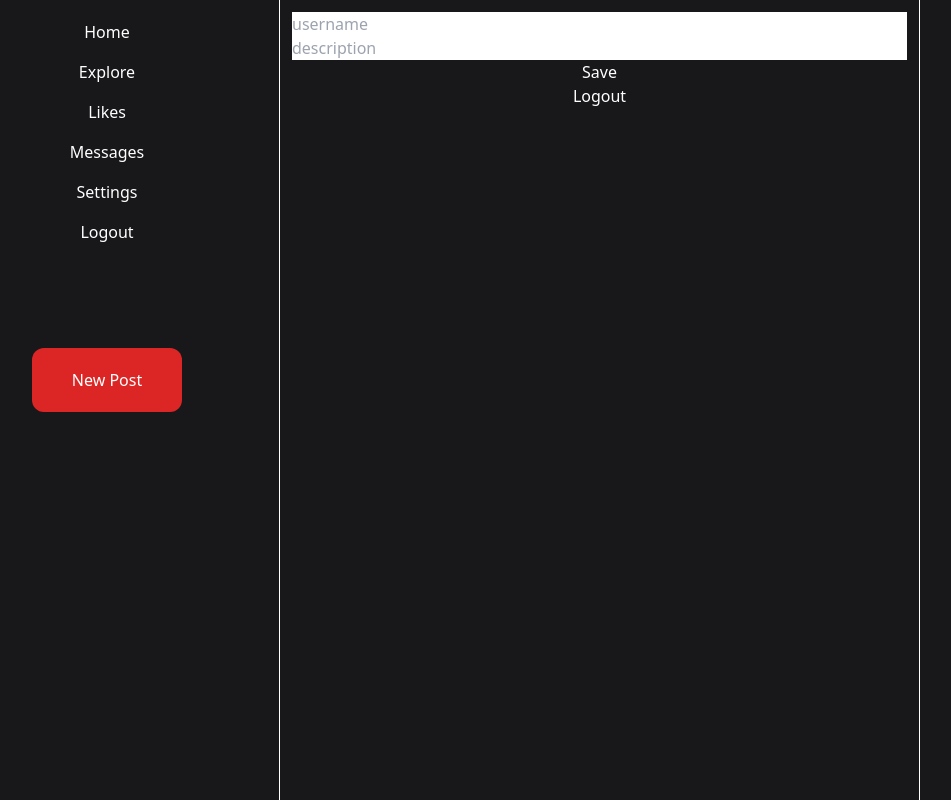
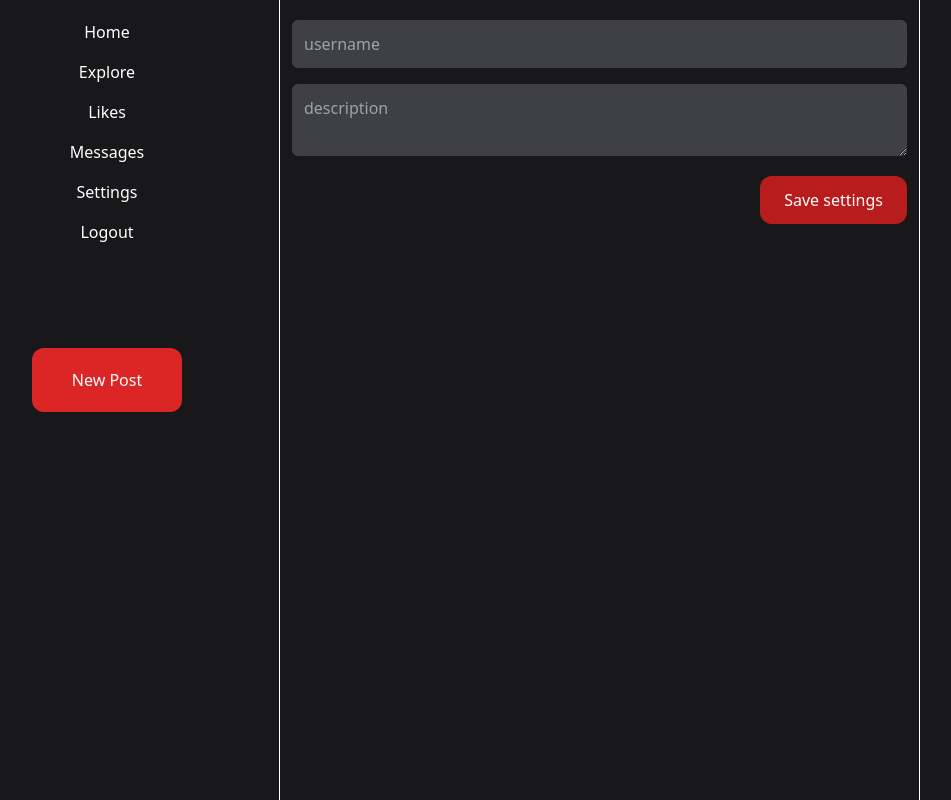
Before and after one commit to thepug432/MERN-twitter-clone, a React (Create React App) app in the folder client/: page /settings in a window 1280 px wide. Shown: the whole page, without its empty margins (41-992 px from the left). Built offline with nearby package versions, Linux system fonts and the light colour scheme; sample sign-in values are in the browser's storage.

Commit message:
settings css added

```diff
--- a/client/src/pages/Settings.jsx
+++ b/client/src/pages/Settings.jsx
@@ -1,6 +1,7 @@
 import React, { useEffect, useState } from 'react'
 import { useSelector } from 'react-redux'
 import { useNavigate } from 'react-router-dom'
+import { motion } from 'framer-motion'
 import Wrapper from '../components/Wrapper'
 
 function Settings() {
@@ -17,11 +18,16 @@ function Settings() {
     return (
         <Wrapper>
             <div className='m-3 flex flex-col'>
-                <input type='text' placeholder={'username'}/>
-                <input type='description' placeholder={'description'}/>
-                <button>Save</button>
-
-                <button>Logout</button>
+                <input type='text' placeholder={'username'} className='bg-zinc-700 p-3 my-2 rounded-md'/>
+                <textarea type='description' placeholder={'description'} className='bg-zinc-700 p-3 my-2 rounded-md'/>
+                <motion.button
+                    whileHover={{ scale: 1.1, backgroundColor: "rgb(239, 68, 68)" }}
+                    whileTap={{ scale: .9 }}
+                    transition={{ duration: .3 }}
+                    className='bg-red-700 px-6 py-3 my-3 ml-auto rounded-xl'
+                >
+                    Save settings
+                </motion.button>
             </div>
         </Wrapper>
     )
```
